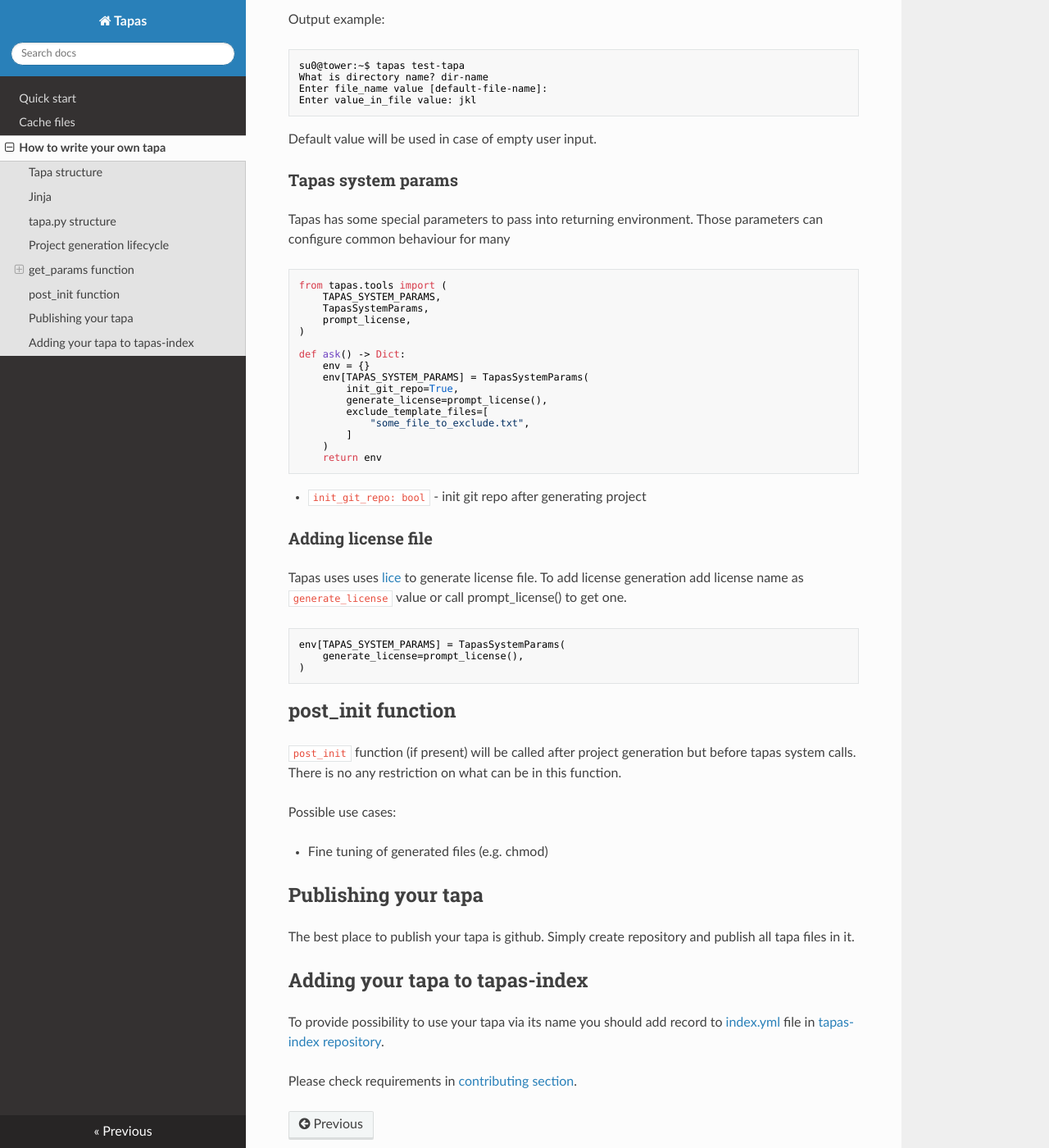
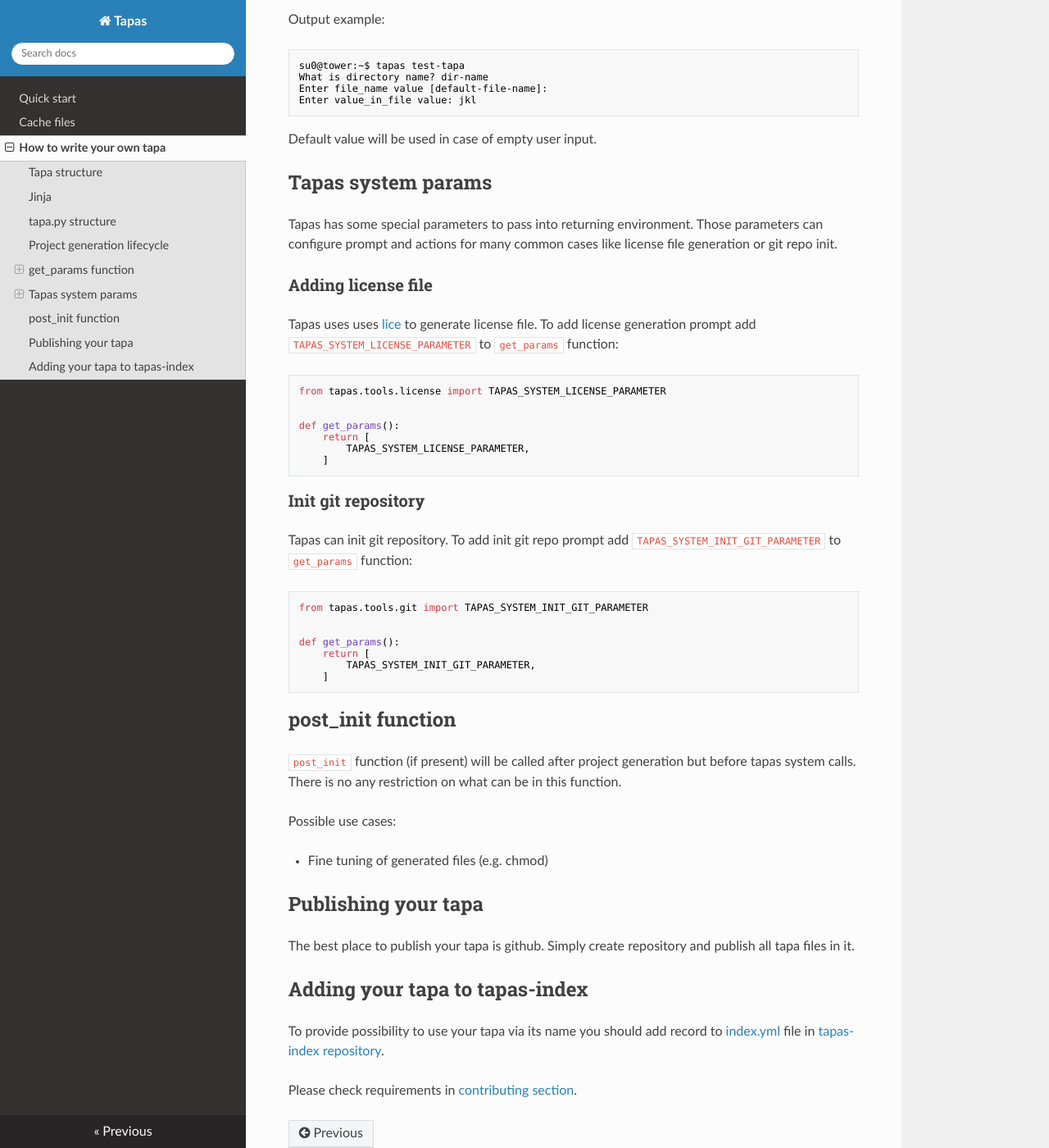
Before and after one commit to tapas-scaffold-tool/tapas, an MkDocs documentation site: the page built from docs/write-tapa.md, in a window 1280 px wide and 1400 px high, scrolled down 2100 px. Shown: the whole window at 82% size. Built offline with MkDocs 1.6.1, drawn with Linux system fonts in a browser that asks for light colours; nearby versions of some CDN libraries.

Commit message:
Fix docs for system actions

````diff
--- a/docs/write-tapa.md
+++ b/docs/write-tapa.md
@@ -118,42 +118,39 @@
 Default value will be used in case of empty user input.
 
 
-### Tapas system params
+## Tapas system params
 
 Tapas has some special parameters to pass into returning environment.
-Those parameters can configure common behaviour for many
-
-```python
-from tapas.tools import (
-    TAPAS_SYSTEM_PARAMS,
-    TapasSystemParams,
-    prompt_license,
-)
-
-def ask() -> Dict:
-    env = {}
-    env[TAPAS_SYSTEM_PARAMS] = TapasSystemParams(
-        init_git_repo=True,
-        generate_license=prompt_license(),
-        exclude_template_files=[
-            "some_file_to_exclude.txt",
-        ]
-    )
-    return env
-```
-
-- `init_git_repo: bool` - init git repo after generating project
-
+Those parameters can configure prompt and actions for many common cases like license file generation or git repo init.
 
 ### Adding license file
 
 Tapas uses uses [lice](https://github.com/licenses/lice) to generate license file.
-To add license generation add license name as `generate_license` value or call prompt_license() to get one.
+To add license generation prompt add `TAPAS_SYSTEM_LICENSE_PARAMETER` to `get_params` function:
 
 ```python
-env[TAPAS_SYSTEM_PARAMS] = TapasSystemParams(
-    generate_license=prompt_license(),
-)
+from tapas.tools.license import TAPAS_SYSTEM_LICENSE_PARAMETER
+
+
+def get_params():
+    return [
+        TAPAS_SYSTEM_LICENSE_PARAMETER,
+    ]
+```
+
+### Init git repository
+
+Tapas can init git repository.
+To add init git repo prompt add `TAPAS_SYSTEM_INIT_GIT_PARAMETER` to `get_params` function:
+
+```python
+from tapas.tools.git import TAPAS_SYSTEM_INIT_GIT_PARAMETER
+
+
+def get_params():
+    return [
+        TAPAS_SYSTEM_INIT_GIT_PARAMETER,
+    ]
 ```
 
 ## post_init function
````
